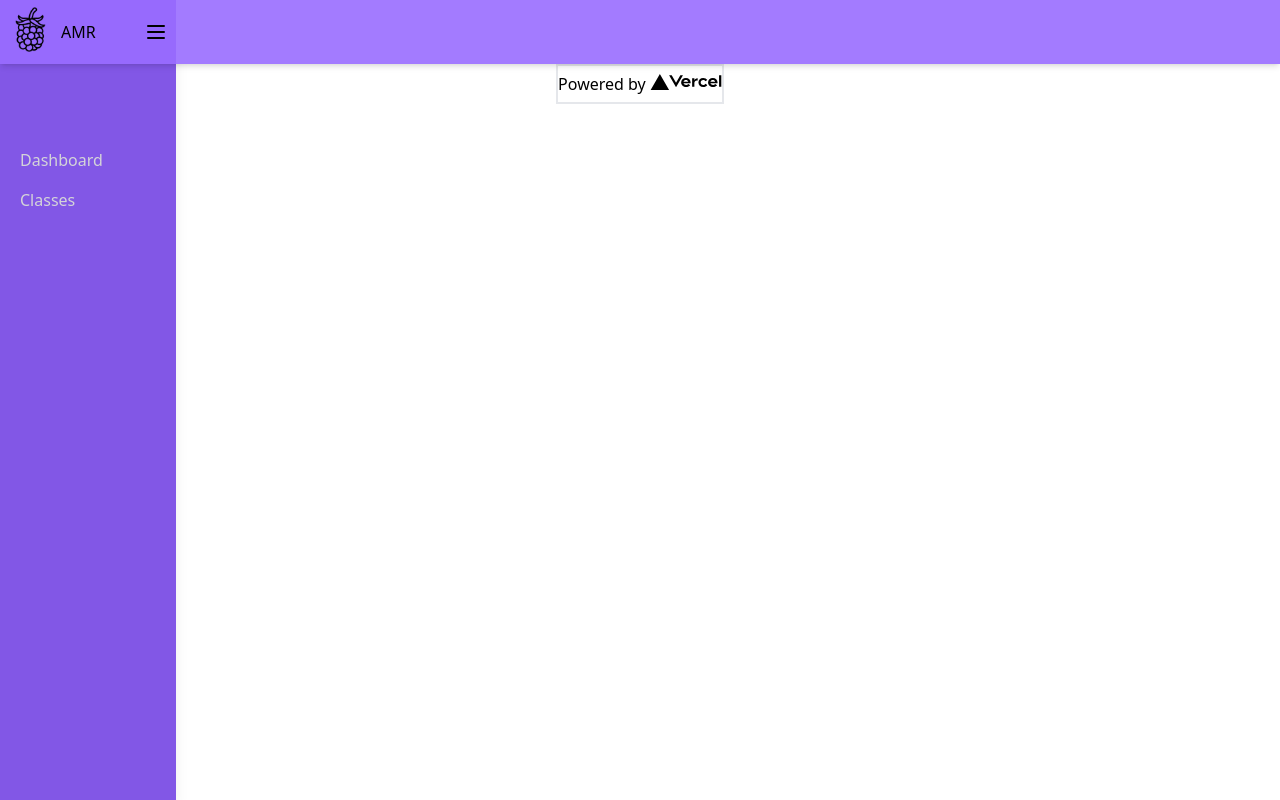
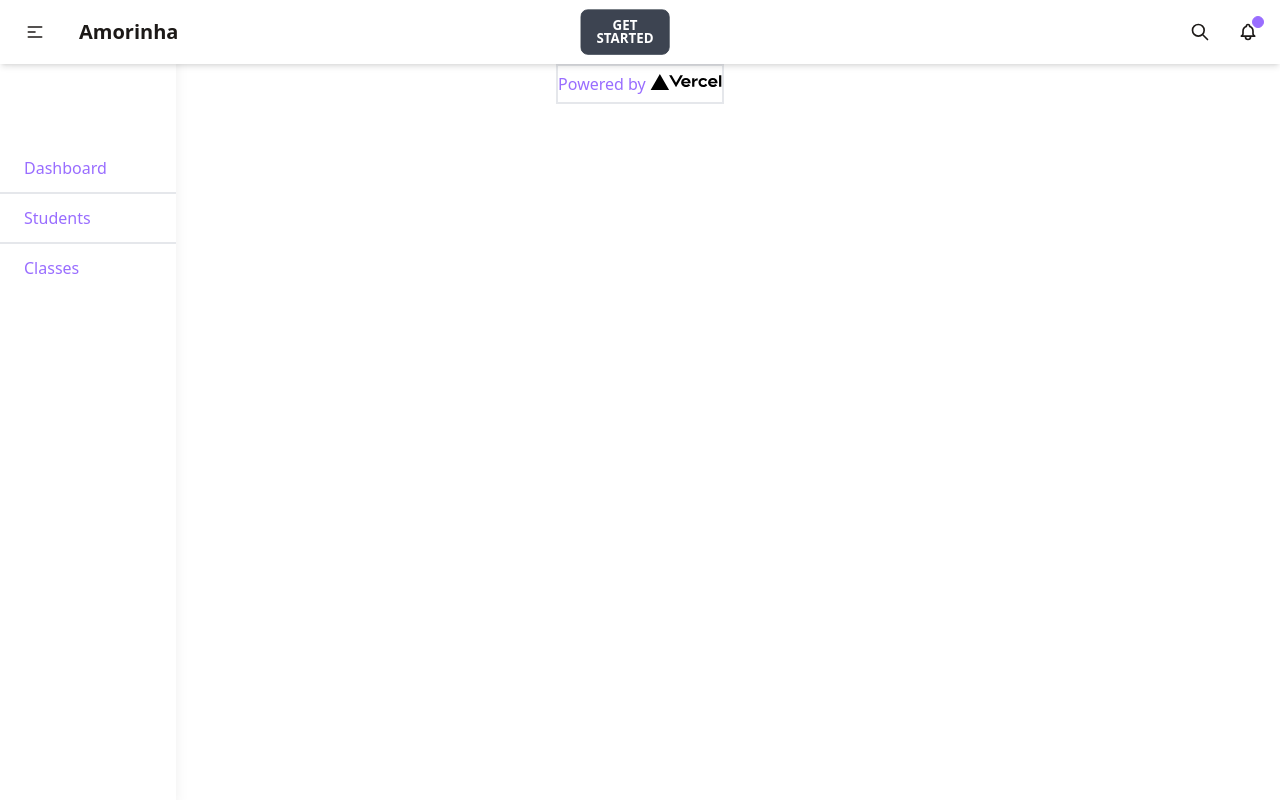
Before and after one commit to axdbertuol/school-sys, a Next.js app: page / in a window 1280 px wide. Built offline with nearby package versions, Linux system fonts and the light colour scheme.

Commit message:
daisyui navbar and drawer configured

```diff
--- a/package.json
+++ b/package.json
@@ -9,8 +9,8 @@
     "lint": "next lint"
   },
   "dependencies": {
-    "@headlessui/react": "^1.6.1",
     "chart.js": "^3.7.1",
+    "daisyui": "^2.15.0",
     "next": "12.1.6",
     "react": "18.1.0",
     "react-chartjs-2": "^4.1.0",
--- a/src/components/DashboardLayout.tsx
+++ b/src/components/DashboardLayout.tsx
@@ -1,5 +1,5 @@
 import React, { ReactNode } from 'react'
-import Header from './Header'
+import Navbar from './Navbar'
 import Drawer from './Drawer'
 import Copyright from './Copyright'
 
@@ -21,10 +21,8 @@ export default function DashboardLayout({ children }: Props) {
 
   return (
     <div className='flex'>
-      <Header handleDrawerOpen={handleDrawerOpen} />
-
-      <Drawer open={isDrawerOpen} handleDrawerOpen={handleDrawerOpen} />
-
+      <Navbar handleDrawerOpen={handleDrawerOpen} />
+      <Drawer open={isDrawerOpen} />
       <div className={`flex flex-col z-0 items-center justify-center mx-auto w-full mt-16 h-full  transition-all ${contentWrapperOpacity}`}>
         {children}
         <footer className={"flex items-center border-2 justify-center h-10"}>
--- a/src/components/Drawer/index.tsx
+++ b/src/components/Drawer/index.tsx
@@ -3,30 +3,36 @@ import React from 'react'
 
 interface Props {
   open: boolean
-  handleDrawerOpen: () => void
 }
 
-export default function Drawer({ open, handleDrawerOpen }: Props) {
+export default function Drawer({ open }: Props) {
   let drawerWidthStyle = 'w-0 border-none '
+  let isHidden = 'hidden'
   if (open) {
+    isHidden = ''
     drawerWidthStyle = 'w-44'
   }
   return (
-    <div className={`flex flex-col z-10 fixed top-0 left-0 h-screen shadow-lg    bg-brand-500   transition-all ${drawerWidthStyle} `}>
+    <div className={`flex flex-col z-10 fixed top-0 left-0 h-screen shadow-lg  bg-base-100 text-stone-900 transition-all ${drawerWidthStyle} `}>
       <div className={'h-16 w-44 mb-20'} >
       </div>
-      <div className={open ? '' : 'hidden'}>
-        <ul className={'flex flex-col px-3 gap-2  text-zinc-300 leading-4'}>
-          <li className='group list-item py-2 w-full transition-all rounded-md hover:ring-1  hover:ring-white hover:bg-opacity-30 hover:bg-slate-500'>
+      <div className={isHidden}>
+        <ul className={'menu  overflow-y-auto text-base-content divide-y-2'}>
+          <li className='group list-item px-2 w-full transition-all'>
             <Link href={''}>
-              <button className='pl-2 hover:text-zinc-100 group-hover:transition-all'><span className=''>Dashboard</span></button>
+              <button className='flex w-full hover:text-zinc-900 group-hover:transition-all'><span className=''>Dashboard</span></button>
             </Link>
           </li>
-          <li className='group list-item py-2 w-full transition-all rounded-md
-          hover:ring-1  hover:ring-white hover:bg-opacity-30 hover:bg-slate-500
+          <li className='group list-item px-2 w-full transition-all
          '>
             <Link href={''}>
-              <button className='pl-2 hover:text-zinc-100 group-hover:transition-all'><span className=''>Classes</span></button>
+              <button className='w-full  hover:text-zinc-900  group-hover:transition-all'><span className=''>Students</span></button>
+            </Link>
+          </li>
+          <li className='group list-item px-2 w-full transition-all
+         '>
+            <Link href={''}>
+              <button className='w-full  hover:text-zinc-900  group-hover:transition-all'><span className=''>Classes</span></button>
             </Link>
           </li>
         </ul>
--- a/src/components/Header/index.tsx
+++ /dev/null
@@ -1,31 +0,0 @@
-import React from 'react'
-import Image from 'next/image'
-
-interface Props {
-  handleDrawerOpen: () => void
-}
-
-export default function Header({ handleDrawerOpen }: Props) {
-  return (
-    <header className='flex z-20 absolute top-0 left-0 w-full h-16 bg-brand-300 bg-opacity-90 shadow-md'>
-      <div className={'h-16 w-44 flex items-center  '} >
-        <div className='flex w-full my-2  items-center gap-2'>
-          <button className='ml-2'>
-            <Image src="/images/berry.png" alt="berry logo" width={45} height={45} />
-          </button>
-          <h2>AMR</h2>
-          <button
-            className='ml-auto mr-2'
-            onClick={handleDrawerOpen}
-          >
-            <svg xmlns="http://www.w3.org/2000/svg" className="h-6 w-6" fill="none" viewBox="0 0 24 24" stroke="currentColor" strokeWidth="2">
-              <path strokeLinecap="round" strokeLinejoin="round" d="M4 6h16M4 12h16M4 18h16" />
-            </svg>
-          </button>
-
-        </div>
-      </div>
-
-    </header>
-  )
-}
--- /dev/null
+++ b/src/components/Navbar/index.tsx
@@ -0,0 +1,37 @@
+import React from 'react'
+import Image from 'next/image'
+
+interface Props {
+  handleDrawerOpen: () => void
+}
+
+export default function Navbar({ handleDrawerOpen }: Props) {
+  return (
+    <header className='flex z-20 absolute top-0 left-0 w-full h-16  bg-opacity-90 shadow-md'>
+      <div className="navbar bg-base-100 text-stone-900">
+        <div className="navbar-start">
+          <button className="btn btn-ghost " onClick={handleDrawerOpen}>
+            <svg xmlns="http://www.w3.org/2000/svg" className="h-5 w-5" fill="none" viewBox="0 0 24 24" stroke="currentColor"><path strokeLinecap="round" strokeLinejoin="round" strokeWidth="2" d="M4 6h16M4 12h8m-8 6h16" /></svg>
+          </button>
+          <a className="btn btn-ghost normal-case text-xl hover:text-primary">Amorinha</a>
+        </div>
+        <div className="navbar-center hidden lg:flex">
+          <div className="navbar-end">
+            <a className="btn">Get started</a>
+          </div>
+        </div>
+        <div className="navbar-end">
+          <button className="btn btn-ghost btn-circle">
+            <svg xmlns="http://www.w3.org/2000/svg" className="h-5 w-5" fill="none" viewBox="0 0 24 24" stroke="currentColor"><path strokeLinecap="round" strokeLinejoin="round" strokeWidth="2" d="M21 21l-6-6m2-5a7 7 0 11-14 0 7 7 0 0114 0z" /></svg>
+          </button>
+          <button className="btn btn-ghost btn-circle">
+            <div className="indicator">
+              <svg xmlns="http://www.w3.org/2000/svg" className="h-5 w-5" fill="none" viewBox="0 0 24 24" stroke="currentColor"><path strokeLinecap="round" strokeLinejoin="round" strokeWidth="2" d="M15 17h5l-1.405-1.405A2.032 2.032 0 0118 14.158V11a6.002 6.002 0 00-4-5.659V5a2 2 0 10-4 0v.341C7.67 6.165 6 8.388 6 11v3.159c0 .538-.214 1.055-.595 1.436L4 17h5m6 0v1a3 3 0 11-6 0v-1m6 0H9" /></svg>
+              <span className="badge badge-xs badge-primary indicator-item"></span>
+            </div>
+          </button>
+        </div>
+      </div>
+    </header>
+  )
+}
--- a/tailwind.config.js
+++ b/tailwind.config.js
@@ -11,6 +11,23 @@ module.exports = {
     },
   },
   plugins: [
-    require('@tailwindcss/forms'),
+    require("daisyui"),
   ],
+  daisyui: {
+    themes: [
+      {
+        light: {
+          ...require("daisyui/src/colors/themes")["[data-theme=light]"],
+          primary: "#996DFF",
+          "primary-content": "#8257e6",
+          "primary-focus": "#8257e6",
+          secondary: "#f6d860",
+          accent: "#37cdbe",
+          neutral: "#3d4451",
+          // "base-100": "#ffffff",
+          "base-content": "#996DFF",
+        },
+      }
+    ],
+  },
 }
```
Also changed, not shown: 1 other file (tests, documents, lock files or other folders).
